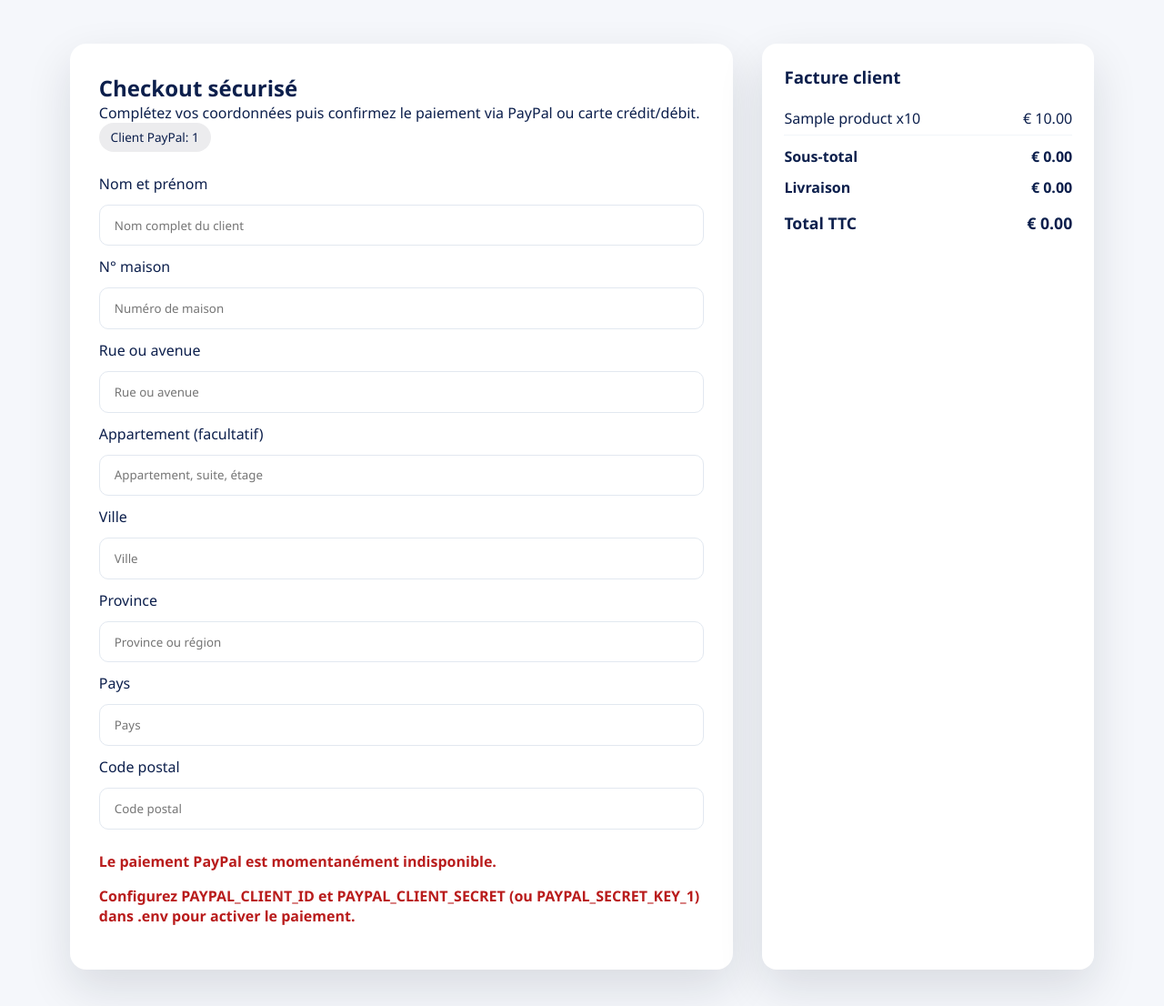
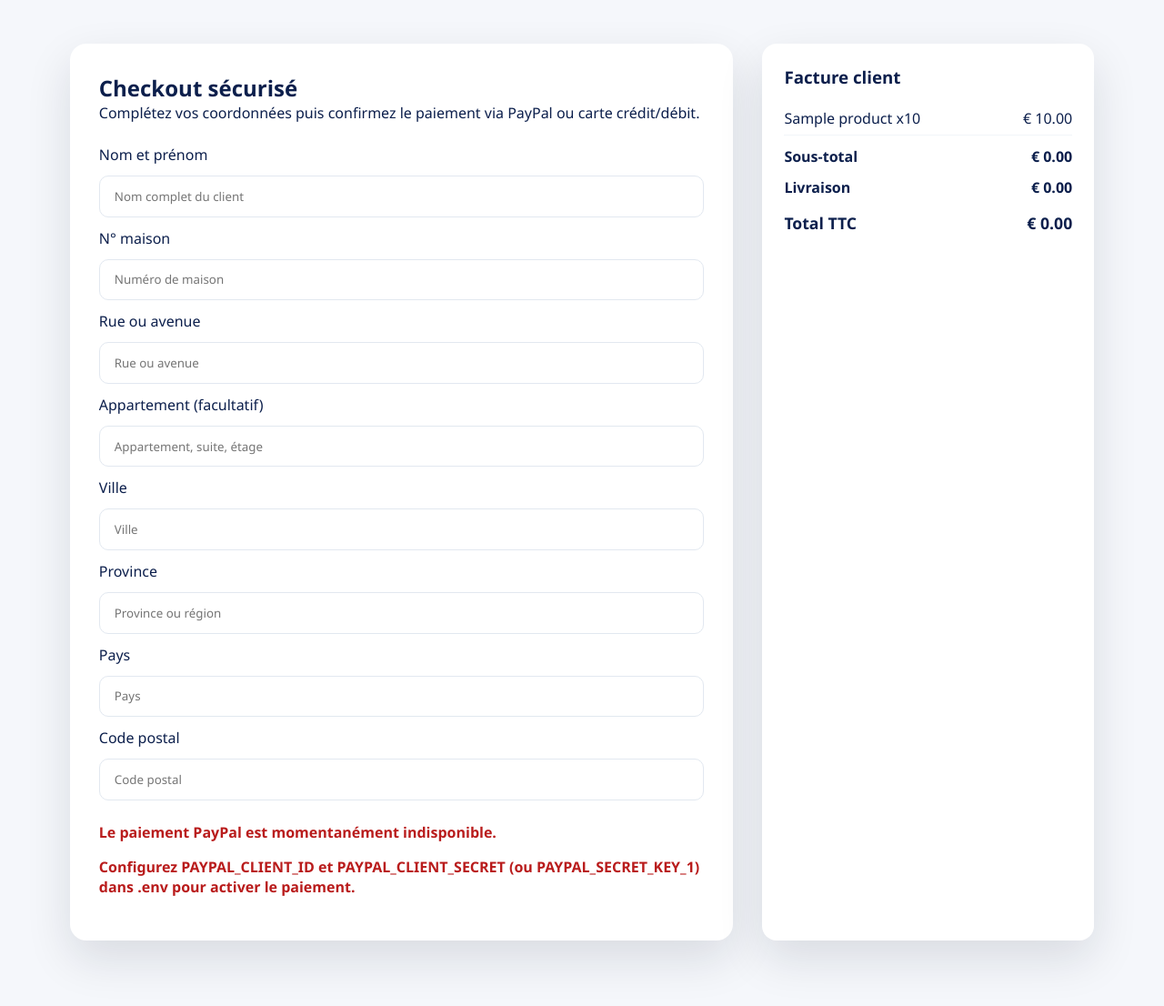
Before and after one commit to jeffreyalthot/OFMA, a Flask app: template elit21/templates/checkout.html in a window 1280 px wide. Shown: the part 151-1257 px from the top of the page at 91% size. Run offline with Flask 3, Linux system fonts and the light colour scheme; the template is opened without the code that fills it: most values are stand-ins (such as "Sample title", 1, 10 or a date in 2020).

Commit message:
Masquer l'identifiant client PayPal sur Checkout

```diff
--- a/elit21/templates/checkout.html
+++ b/elit21/templates/checkout.html
@@ -5,8 +5,6 @@
   <div class="checkout-form">
     <h2>Checkout sécurisé</h2>
     <p>Complétez vos coordonnées puis confirmez le paiement via PayPal ou carte crédit/débit.</p>
-    <div class="badge">Client PayPal: {{ paypal_client_id if paypal_client_id else 'Configurer' }}</div>
-
     <form id="checkout-form" class="order-form">
       <label for="customer_name">Nom et prénom</label>
       <input id="customer_name" name="customer_name" placeholder="Nom complet du client" required />
```
